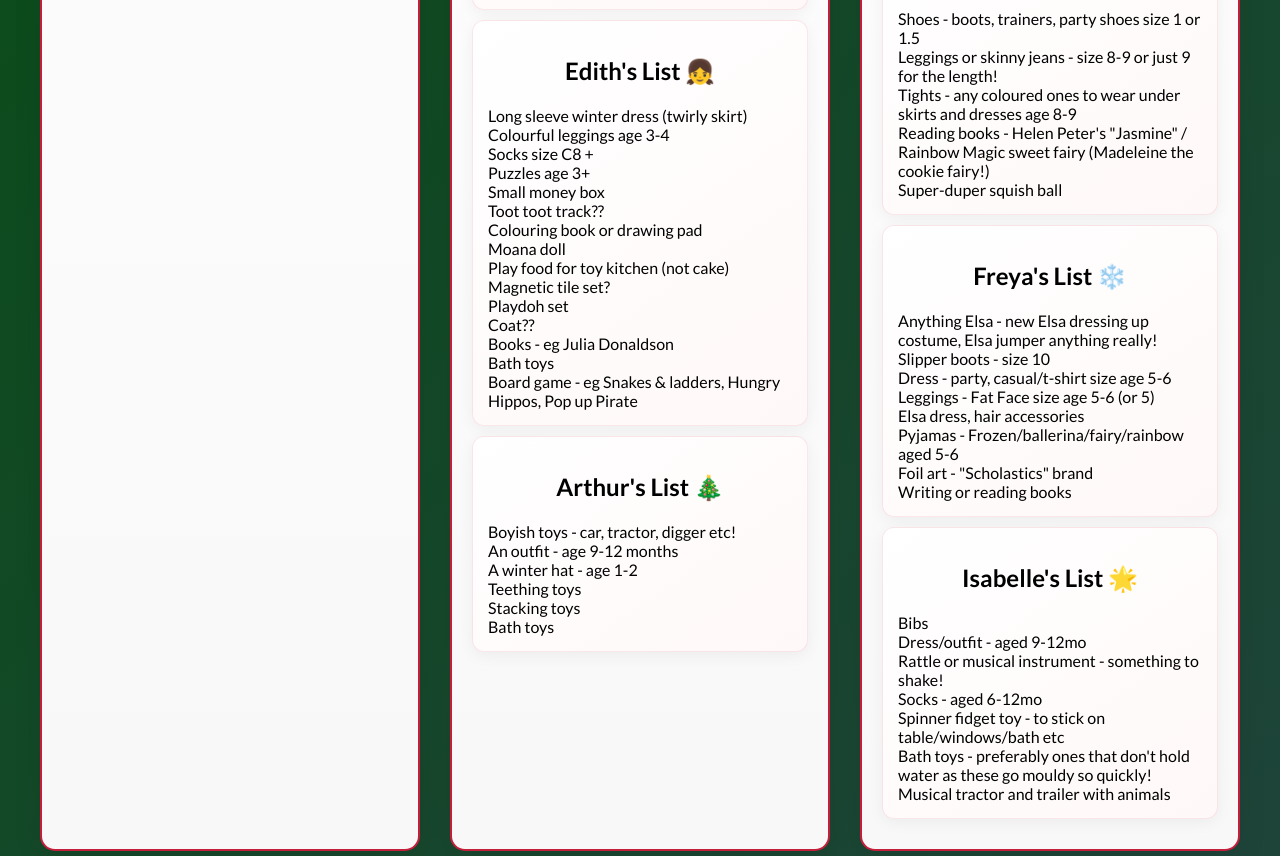
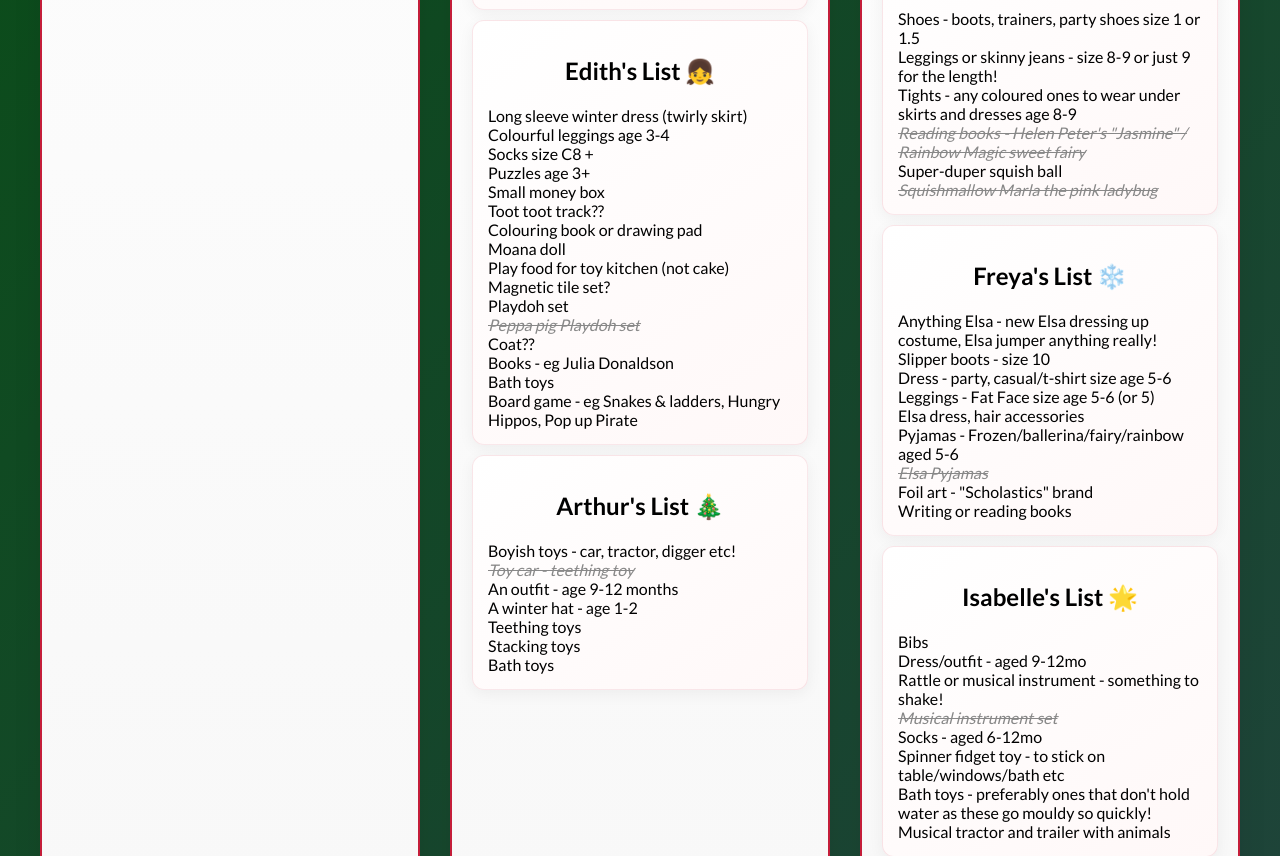
Before and after one commit to James1Law/lawchristmas2024v2, a React (Create React App) app: page / in a window 1280 px wide. Shown: the part 1220-2076 px from the top of the page. Built offline with nearby package versions, Linux system fonts and the light colour scheme; a web font is replaced by a local one.

Commit message:
updated bought status

```diff
--- a/src/App.js
+++ b/src/App.js
@@ -7,11 +7,13 @@ import ScrollToTop from './components/ScrollToTop';
 import Snow from './components/Snow';
 import Countdown from './components/Countdown';
 import { familyData } from './data/familyData';
+import SantaSleigh from './components/SantaSleigh';
 
 function App() {
   return (
     <div className="App">
       <Snow />
+      <SantaSleigh />
       <div className="twinkle" style={{ top: '10%', left: '20%' }}></div>
       <div className="twinkle" style={{ top: '30%', left: '80%' }}></div>
       <div className="twinkle" style={{ top: '70%', left: '15%' }}></div>
--- /dev/null
+++ b/src/components/SantaSleigh.jsx
@@ -0,0 +1,14 @@
+import React from 'react';
+import '../styles/SantaSleigh.css';
+
+const SantaSleigh = () => {
+  return (
+    <div className="santa-container">
+      <div className="santa-sleigh">
+        🎅🛷🦌🦌
+      </div>
+    </div>
+  );
+};
+
+export default SantaSleigh;
--- a/src/components/WishListCard.jsx
+++ b/src/components/WishListCard.jsx
@@ -12,7 +12,7 @@ const WishListCard = ({ name, emoji, items, type, fullName }) => {
       </h2>
       <ul>
         {items.map((item, index) => (
-          <li key={index}>
+          <li key={index} className={item.bought ? 'bought-item' : ''}>
             {typeof item === 'string' ? (
               item
             ) : (
--- a/src/data/familyData.js
+++ b/src/data/familyData.js
@@ -73,21 +73,22 @@ export const familyData = {
           emoji: "👧",
           type: "kids",
           items: [
-            "Long sleeve winter dress (twirly skirt)",
-            "Colourful leggings age 3-4",
-            "Socks size C8 +",
-            "Puzzles age 3+",
-            "Small money box",
-            "Toot toot track??",
-            "Colouring book or drawing pad",
-            "Moana doll",
-            "Play food for toy kitchen (not cake)",
-            "Magnetic tile set?",
-            "Playdoh set",
-            "Coat??",
-            "Books - eg Julia Donaldson",
-            "Bath toys",
-            "Board game - eg Snakes & ladders, Hungry Hippos, Pop up Pirate"
+            { text: "Long sleeve winter dress (twirly skirt)", bought: false },
+            { text: "Colourful leggings age 3-4", bought: false },
+            { text: "Socks size C8 +", bought: false },
+            { text: "Puzzles age 3+", bought: false },
+            { text: "Small money box", bought: false },
+            { text: "Toot toot track??", bought: false },
+            { text: "Colouring book or drawing pad", bought: false },
+            { text: "Moana doll", bought: false },
+            { text: "Play food for toy kitchen (not cake)", bought: false },
+            { text: "Magnetic tile set?", bought: false },
+            { text: "Playdoh set", bought: false },
+            { text: "Peppa pig Playdoh set", bought: true },
+            { text: "Coat??", bought: false },
+            { text: "Books - eg Julia Donaldson", bought: false },
+            { text: "Bath toys", bought: false },
+            { text: "Board game - eg Snakes & ladders, Hungry Hippos, Pop up Pirate", bought: false }
           ]
         },
         {
@@ -96,12 +97,13 @@ export const familyData = {
           emoji: "🎄",
           type: "baby-list",
           items: [
-            "Boyish toys - car, tractor, digger etc!",
-            "An outfit - age 9-12 months",
-            "A winter hat - age 1-2",
-            "Teething toys",
-            "Stacking toys",
-            "Bath toys"
+            { text: "Boyish toys - car, tractor, digger etc!", bought: false },
+            { text: "Toy car - teething toy", bought: true },
+            { text: "An outfit - age 9-12 months", bought: false },
+            { text: "A winter hat - age 1-2", bought: false },
+            { text: "Teething toys", bought: false },
+            { text: "Stacking toys", bought: false },
+            { text: "Bath toys", bought: false }
           ]
         }
       ]
@@ -147,11 +149,12 @@ export const familyData = {
           emoji: "🎀",
           type: "kids",
           items: [
-            "Shoes - boots, trainers, party shoes size 1 or 1.5",
-            "Leggings or skinny jeans - size 8-9 or just 9 for the length!",
-            "Tights - any coloured ones to wear under skirts and dresses age 8-9",
-            "Reading books - Helen Peter's \"Jasmine\" / Rainbow Magic sweet fairy (Madeleine the cookie fairy!)",
-            "Super-duper squish ball"
+            { text: "Shoes - boots, trainers, party shoes size 1 or 1.5", bought: false },
+            { text: "Leggings or skinny jeans - size 8-9 or just 9 for the length!", bought: false },
+            { text: "Tights - any coloured ones to wear under skirts and dresses age 8-9", bought: false },
+            { text: "Reading books - Helen Peter's \"Jasmine\" / Rainbow Magic sweet fairy", bought: true },
+            { text: "Super-duper squish ball", bought: false },
+            { text: "Squishmallow Marla the pink ladybug", bought: true }
           ]
         },
         {
@@ -160,14 +163,15 @@ export const familyData = {
           emoji: "❄️",
           type: "kids",
           items: [
-            "Anything Elsa - new Elsa dressing up costume, Elsa jumper anything really!",
-            "Slipper boots - size 10",
-            "Dress - party, casual/t-shirt size age 5-6",
-            "Leggings - Fat Face size age 5-6 (or 5)",
-            "Elsa dress, hair accessories",
-            "Pyjamas - Frozen/ballerina/fairy/rainbow aged 5-6",
-            "Foil art - \"Scholastics\" brand",
-            "Writing or reading books"
+            { text: "Anything Elsa - new Elsa dressing up costume, Elsa jumper anything really!", bought: false },
+            { text: "Slipper boots - size 10", bought: false },
+            { text: "Dress - party, casual/t-shirt size age 5-6", bought: false },
+            { text: "Leggings - Fat Face size age 5-6 (or 5)", bought: false },
+            { text: "Elsa dress, hair accessories", bought: false },
+            { text: "Pyjamas - Frozen/ballerina/fairy/rainbow aged 5-6", bought: false },
+            { text: "Elsa Pyjamas", bought: true },
+            { text: "Foil art - \"Scholastics\" brand", bought: false },
+            { text: "Writing or reading books", bought: false }
           ]
         },
         {
@@ -176,13 +180,14 @@ export const familyData = {
           emoji: "🌟",
           type: "baby-girl-list",
           items: [
-            "Bibs",
-            "Dress/outfit - aged 9-12mo",
-            "Rattle or musical instrument - something to shake!",
-            "Socks - aged 6-12mo",
-            "Spinner fidget toy - to stick on table/windows/bath etc",
-            "Bath toys - preferably ones that don't hold water as these go mouldy so quickly!",
-            "Musical tractor and trailer with animals"
+            { text: "Bibs", bought: false },
+            { text: "Dress/outfit - aged 9-12mo", bought: false },
+            { text: "Rattle or musical instrument - something to shake!", bought: false },
+            { text: "Musical instrument set", bought: true },
+            { text: "Socks - aged 6-12mo", bought: false },
+            { text: "Spinner fidget toy - to stick on table/windows/bath etc", bought: false },
+            { text: "Bath toys - preferably ones that don't hold water as these go mouldy so quickly!", bought: false },
+            { text: "Musical tractor and trailer with animals", bought: false }
           ]
         }
       ]
@@ -196,7 +201,7 @@ export const familyData = {
           emoji: "✨",
           type: "adult",
           items: [
-            "List coming soon..."
+            "List coming soon...come on Emma!"
           ]
         },
         {
@@ -205,7 +210,7 @@ export const familyData = {
           emoji: "🎅",
           type: "adult",
           items: [
-            "List coming soon..."
+            "List coming soon...Where's your list Jamesey?!"
           ]
         },
         {
@@ -214,21 +219,22 @@ export const familyData = {
           emoji: "🎮",
           type: "teen-boy",
           items: [
-            "Bath rugby premiership rugby tickets",
-            "Gain the edge socks size 5",
-            "Terry's chocolate oranges",
-            "Loads of sweets",
-            "Bath rugby or England rugby mural",
-            "England rugby iPhone 12 phone case",
-            "Voucher for theme park",
-            "Music boxing machine",
-            "Supercar driving experience voucher",
-            "LED lights",
-            "Pants",
-            "Gloves",
-            "Fcuk gel and Lynx shower gel",
-            "SAMSUNG Odyssey G5 LS27DG502EUXXU Quad HD 27\" IPS LCD Gaming Monitor - Black",
-            "CORSAIR 4 in 1 Gaming Bundle - 2024 Edition"
+            { text: "Bath rugby premiership rugby tickets", bought: false },
+            { text: "Bath rugby poster", bought: true },
+            { text: "Gain the edge socks size 5", bought: false },
+            { text: "Terry's chocolate oranges", bought: false },
+            { text: "Loads of sweets", bought: false },
+            { text: "Bath rugby or England rugby mural", bought: false },
+            { text: "England rugby iPhone 12 phone case", bought: false },
+            { text: "Voucher for theme park", bought: false },
+            { text: "Music boxing machine", bought: false },
+            { text: "Supercar driving experience voucher", bought: false },
+            { text: "LED lights", bought: false },
+            { text: "Pants", bought: false },
+            { text: "Gloves", bought: false },
+            { text: "Fcuk gel and Lynx shower gel", bought: false },
+            { text: "SAMSUNG Odyssey G5 LS27DG502EUXXU Quad HD 27\" IPS LCD Gaming Monitor - Black", bought: false },
+            { text: "CORSAIR 4 in 1 Gaming Bundle - 2024 Edition", bought: false }
           ]
         },
         {
@@ -237,20 +243,20 @@ export const familyData = {
           emoji: "🎅🏽",
           type: "kids",
           items: [
-            "Mist hatsilk and base layer",
-            "Sol de janeiro 68",
-            "A dressing gown",
-            "Lipgloss",
-            "Schleich riding center starter 🐴",
-            "This esme hoodie",
-            "This esme yearbook 2025",
-            "Heatless curlers",
-            "Casper the Connemara by Esme Higgs",
-            "A pony SE phone case",
-            "Lots of sweets 🍭",
-            "Lots of chocolate 🍫",
-            "Mini highlighter pens",
-            "Trainers size 5 (Nike)"
+            { text: "Mist hatsilk and base layer", bought: false },
+            { text: "Sol de janeiro 68", bought: false },
+            { text: "A dressing gown", bought: false },
+            { text: "Lipgloss", bought: false },
+            { text: "Schleich riding center starter 🐴", bought: false },
+            { text: "This esme hoodie", bought: false },
+            { text: "This esme yearbook 2025", bought: false },
+            { text: "Heatless curlers", bought: true },
+            { text: "Casper the Connemara by Esme Higgs", bought: false },
+            { text: "A pony SE phone case", bought: false },
+            { text: "Lots of sweets 🍭", bought: false },
+            { text: "Lots of chocolate 🍫", bought: false },
+            { text: "Mini highlighter pens", bought: true },
+            { text: "Trainers size 5 (Nike)", bought: false }
           ]
         },
         {
@@ -259,11 +265,12 @@ export const familyData = {
           emoji: "🐴",
           type: "kids",
           items: [
-            "Lemieux Indigo headcollar and Leadrope size Cob",
-            "Stirrups and stirrup leathers",
-            "Lemieux mini hat silk indigo",
-            "Lemieux Mini Base Layer indigo size 8-9",
-            "Pony treats"
+            { text: "Lemieux Indigo headcollar and Leadrope size Cob", bought: false },
+            { text: "Stirrups and stirrup leathers", bought: false },
+            { text: "Lemieux mini hat silk indigo", bought: false },
+            { text: "Lemieux Mini Base Layer indigo size 8-9", bought: false },
+            { text: "Pony treats", bought: false },
+            { text: "Horse painting crafty set", bought: true }
           ]
         }
       ]
--- /dev/null
+++ b/src/styles/SantaSleigh.css
@@ -0,0 +1,32 @@
+.santa-container {
+    position: fixed;
+    top: 0;
+    left: 0;
+    right: 0;
+    bottom: 0;
+    pointer-events: none;
+    z-index: 0;
+}
+
+.santa-sleigh {
+    position: absolute;
+    top: 20%;
+    font-size: 40px;
+    animation: flyAcross 20s linear infinite;
+    transform: rotate(-5deg);
+    filter: drop-shadow(2px 2px 10px rgba(0, 0, 0, 0.3));
+}
+
+@keyframes flyAcross {
+    0% {
+        left: -200px;
+        transform: translateY(0) rotate(-5deg);
+    }
+    50% {
+        transform: translateY(30px) rotate(-5deg);
+    }
+    100% {
+        left: calc(100% + 200px);
+        transform: translateY(0) rotate(-5deg);
+    }
+}
--- a/src/styles/WishListCard.css
+++ b/src/styles/WishListCard.css
@@ -117,3 +117,8 @@
     margin-top: 5px;
   }
 }
+.bought-item {
+    text-decoration: line-through;
+    color: #888;
+  font-style: italic;
+}
```
